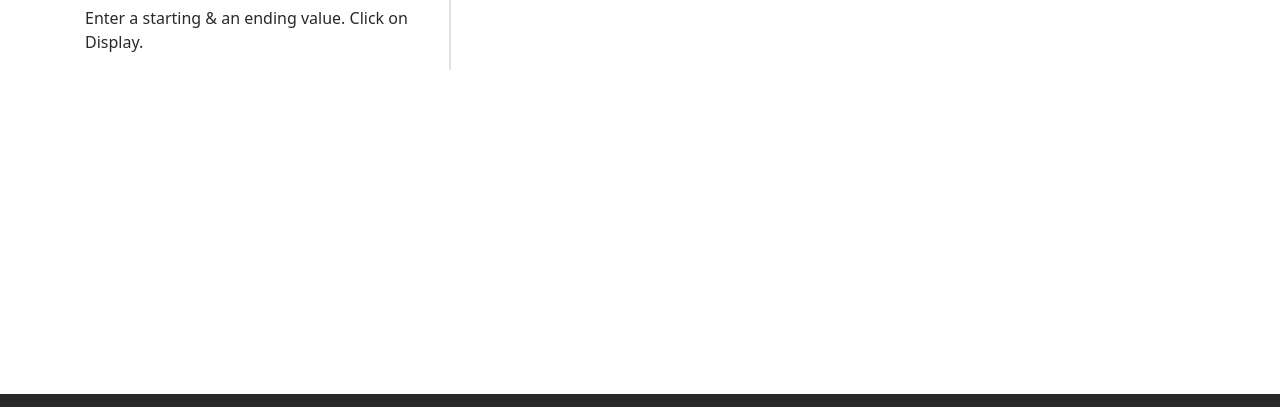
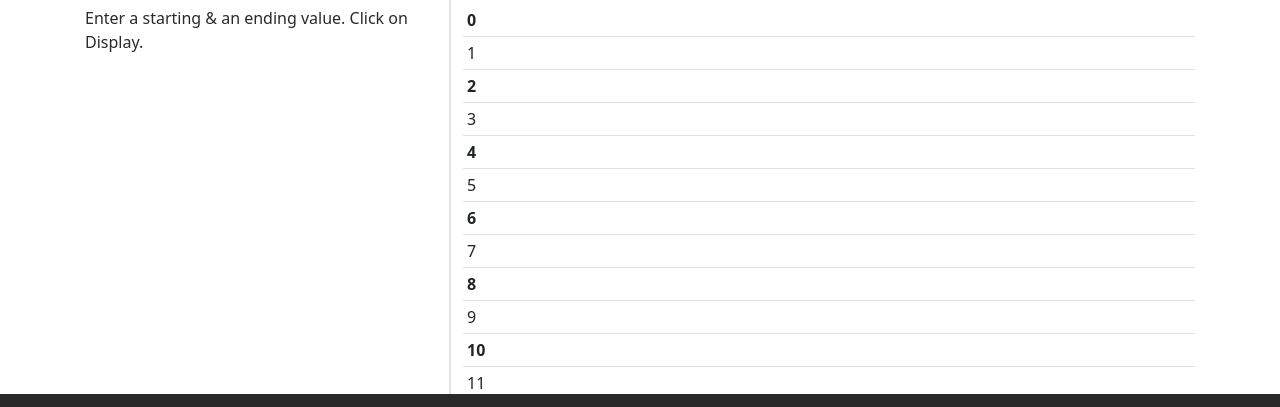
Before and after one commit to FaridBAHR1/Centus, a plain HTML site: page app.html in a window 1280 px wide. Both pictures are taken after a click on the button "Deploy CENTUS". Shown: the part 326-733 px from the top of the page. Drawn offline with nearby package versions, Linux system fonts and the light colour scheme.

Commit message:
Centus - HTML Table format

```diff
--- a/app.html
+++ b/app.html
@@ -70,7 +70,7 @@
                                 <input id="startValue" type="number" class="form-control" placeholder="Start Value" value=0 aria-label="Start Value">
                             </div>
                             <div class="col">
-                                <input id="endValue" type="text" class="form-control" placeholder="End Value" value=100 aria-label="End Value">
+                                <input id="endValue" type="number" class="form-control" placeholder="End Value" value=100 aria-label="End Value">
                             </div>
                             <div class="col-12 d-flex justify-content-end">
                                 <button id="btnSubmit" type="button" class="btn btn-dark btn-lg">Deploy CENTUS</button>
--- a/css/site.css
+++ b/css/site.css
@@ -3,6 +3,12 @@
     --secondary-color: #ff993b;
     --dark-color: #292929;
     --white-color: #dff3e4;
+}
+
+.odd{font-weight: 100;}
+
+.even{
+    font-weight: bold;
 }
 
 .logoFont{
--- a/js/site.js
+++ b/js/site.js
@@ -11,13 +11,12 @@ function getValues(){
     if(Number.isInteger(startValue) && Number.isInteger(endValue)){
         //call generateNumbers
         let numbers = generateNumbers(startValue, endValue);
+        //call displayNumbers
+        displayNumbers(numbers);
     }
     else{
         alert("Please enter an Integer");
     }
-
-    //call displayNumbers
-    displayNumbers(numbers);
 }
 
 //generate numbers from start to endvalue - model/logic
@@ -36,7 +35,13 @@ function generateNumbers(startValue, endValue){
 function displayNumbers(numbers){
     let templateRows = "";
     for (let index = 0; index < numbers.length; index++) {
-        let number = numbers[index];
-        templateRows += `<tr><td>${number}</td></tr>`;
+        let className = "even";
+        let number = numbers[index]; //assignemnt check
+        if(number % 2 == 0) //equality check
+        {
+            className = "even";}
+        else {className = "odd";}
+        templateRows += `<tr><td class="${className}" >${number}</td></tr>`; //creating HTML Table
     };
+    document.getElementById("results").innerHTML = templateRows;
 }
```
